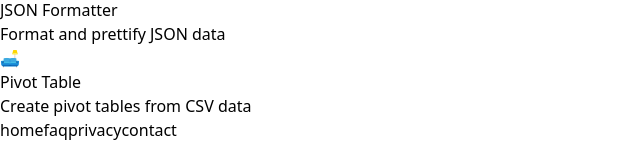
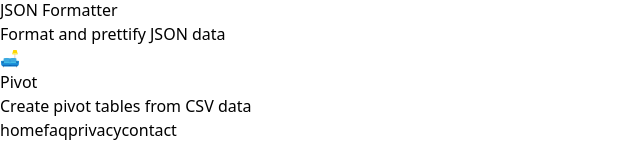
Before and after one commit to midplane/utils.foo, a React (Vite) app: page / in a window 1280 px wide. Shown: the part 382-542 px from the top of the page, without its empty margins (0-640 px from the left). Built offline with nearby package versions, Linux system fonts and the light colour scheme.

Commit message:
update style

```diff
--- a/src/pages/Home.jsx
+++ b/src/pages/Home.jsx
@@ -24,7 +24,7 @@ const utilities = [
     icon: '#️⃣'
   },
   { name: 'JSON Formatter', description: 'Format and prettify JSON data', path: '/json-format', icon: '{}' },
-  { name: 'Pivot Table', description: 'Create pivot tables from CSV data', path: '/pivot', icon: '🛋️' },
+  { name: 'Pivot', description: 'Create pivot tables from CSV data', path: '/pivot', icon: '🛋️' },
   // Add more utilities here as we implement them
 ];
 
@@ -49,7 +49,7 @@ export default function Home() {
             <input
               type="text"
               placeholder="Search utilities..."
-              className="w-full bg-white p-2 pl-10 border border-gray-300 rounded-md focus:outline-none focus:ring-2 focus:ring-blue-500"
+              className="w-full bg-white p-2 pl-10 border border-gray-300 rounded-md shadow-sm focus-within:ring-indigo-500 focus-within:ring-offset-2 hover:border-gray-400"
               value={searchTerm}
               onChange={(e) => setSearchTerm(e.target.value)}
             />
@@ -72,9 +72,9 @@ export default function Home() {
 function UtilityCard({ utility }) {
   return (
     <Link to={utility.path} className="flex h-full">
-      <div className="flex flex-col w-full p-4 bg-white rounded-lg border border-gray-300 bg-white shadow-sm focus-within:ring-indigo-500 focus-within:ring-offset-2 hover:border-gray-400">
+      <div className="flex flex-col w-full p-4 bg-white rounded-md border border-gray-300 bg-white shadow-sm focus-within:ring-indigo-500 focus-within:ring-offset-2 hover:border-gray-400">
         <div className="flex items-center space-x-4 mb-4">
-          <div className="flex-shrink-0 w-12 h-12 bg-gray-100 rounded-full flex items-center justify-center text-xl font-bold">
+          <div className="flex-shrink-0 w-12 h-12 bg-gray-100 rounded-full flex items-center justify-center text-xl font-bold font-mono">
             {utility.icon}
           </div>
           <h3 className="text-lg font-medium text-gray-900">{utility.name}</h3>
```
